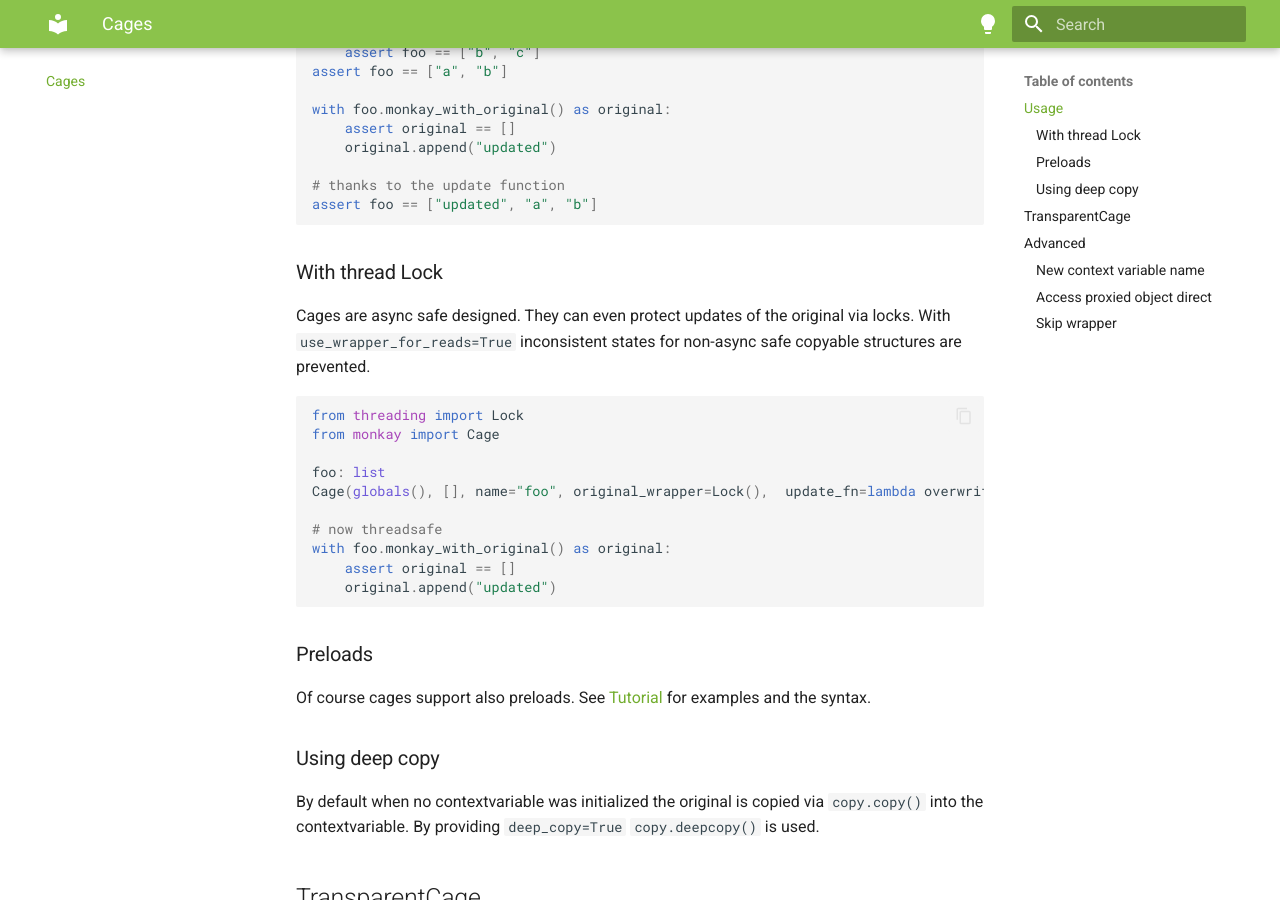
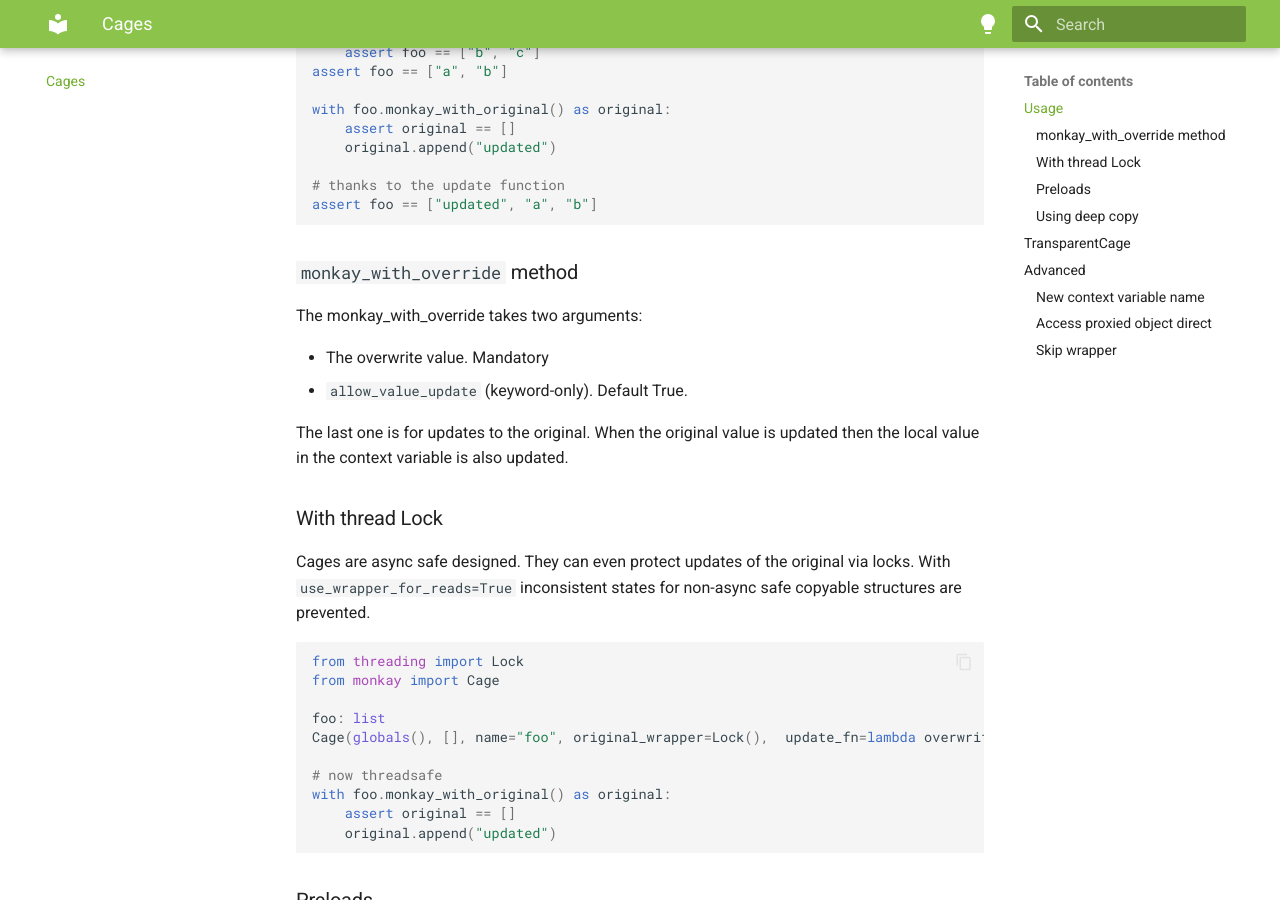
Before and after one commit to dymmond/monkay, an MkDocs documentation site: the page built from docs/cages.md, in a window 1280 px wide and 900 px high, scrolled down 998 px. Built offline with MkDocs 1.6.1 and Material for MkDocs 9.7.7, drawn with Linux system fonts in a browser that asks for light colours.

Commit message:
update release notes, improve monkay_with_override

````diff
--- a/docs/cages.md
+++ b/docs/cages.md
@@ -47,6 +47,15 @@ with foo.monkay_with_original() as original:
 # thanks to the update function
 assert foo == ["updated", "a", "b"]
 ```
+### `monkay_with_override` method
+
+The monkay_with_override takes two arguments:
+
+- The overwrite value. Mandatory
+- `allow_value_update` (keyword-only). Default True.
+
+The last one is for updates to the original. When the original value is updated
+then the local value in the context variable is also updated.
 
 ### With thread Lock
 
--- a/docs/release-notes.md
+++ b/docs/release-notes.md
@@ -8,6 +8,7 @@
 - Add `evaluate_settings_once`.
 - Add TransparentCage, which also exposes the ContextVar interface.
 - Add `monkay_` prefixed ContextVar-like attributes and methods.
+- Add optional `allow_value_update` to `monkay_with_override` method on cage.
 
 ### Changed
 
````
Also changed, not shown: 2 other files.
